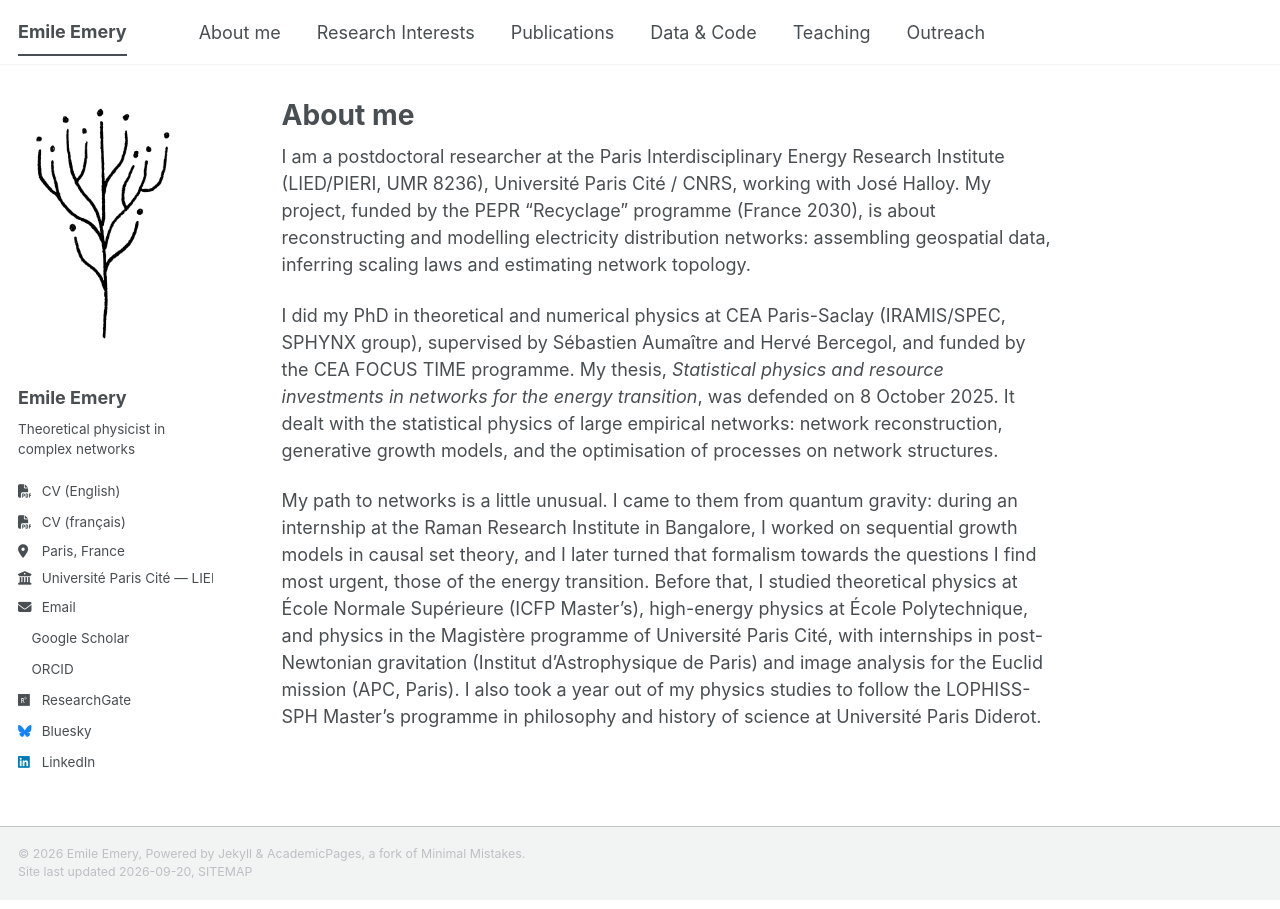
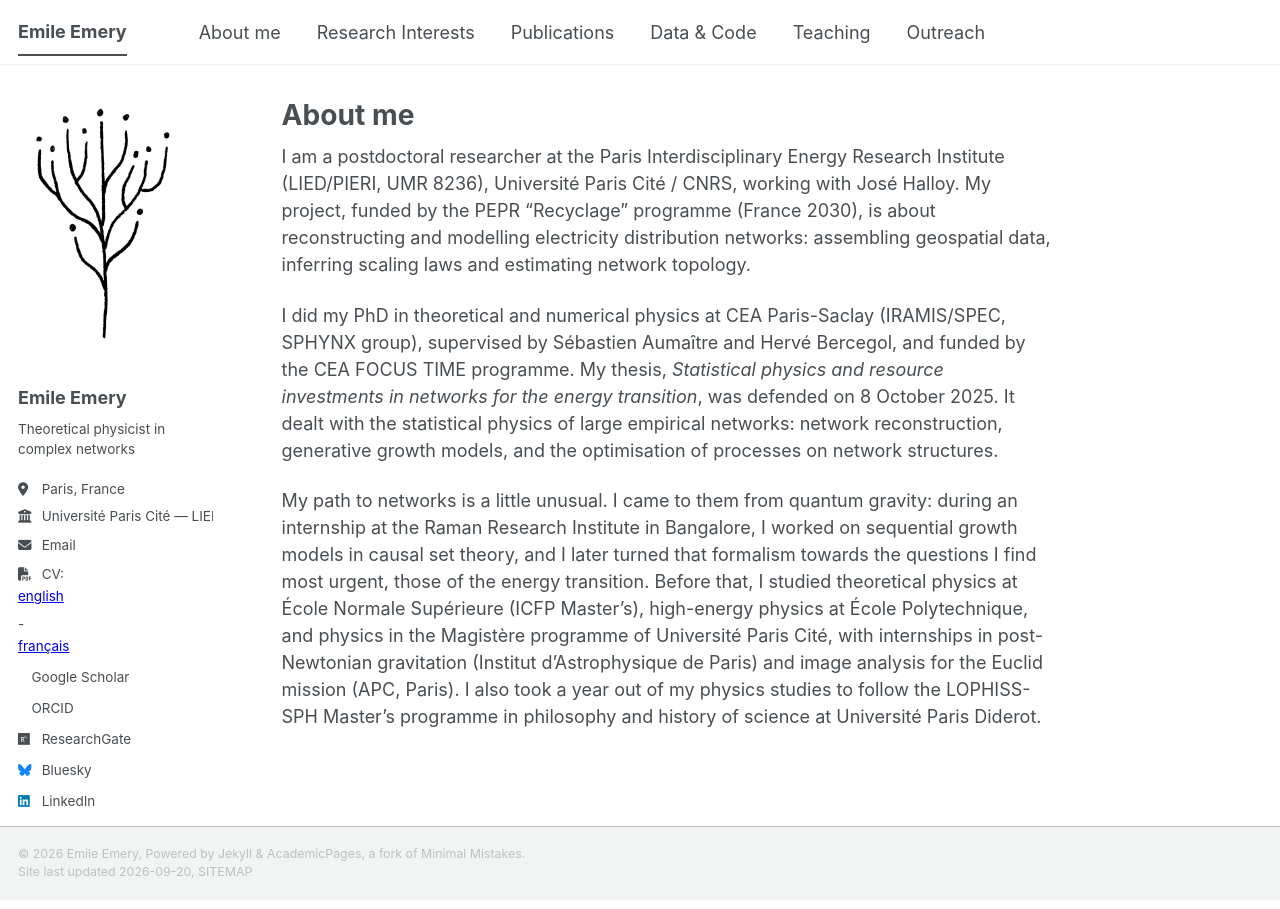
Before and after one commit to emileemery/emileemery.github.io, a Jekyll site: the page built from _pages/about.md, in a window 1280 px wide. Built offline with Jekyll 4.4.1, drawn with Linux system fonts in a browser that asks for light colours; a style sheet for code colours, icons or effects is not loaded.

Commit message:
Merge the CV links into one line below Email, styled as plain hyperlinks
Co-Authored-By: Claude Opus 5 <noreply@anthropic.com>

```diff
--- a/_includes/author-profile.html
+++ b/_includes/author-profile.html
@@ -23,14 +23,6 @@
   <div class="author__urls-wrapper">
     <button class="btn btn--inverse">Follow</button>
     <ul class="author__urls social-icons">
-      <!-- CV downloads -->
-      {% if author.cv_en %}
-        <li><a href="{{ author.cv_en | prepend: base_path }}"><i class="fas fa-fw fa-file-pdf icon-pad-right" aria-hidden="true"></i>CV (English)</a></li>
-      {% endif %}
-      {% if author.cv_fr %}
-        <li><a href="{{ author.cv_fr | prepend: base_path }}"><i class="fas fa-fw fa-file-pdf icon-pad-right" aria-hidden="true"></i>CV (français)</a></li>
-      {% endif %}
-
       <!-- Font Awesome icons / Biographic information  -->
       {% if author.location %}
         <li class="author__desktop"><i class="fas fa-fw fa-location-dot icon-pad-right" aria-hidden="true"></i>{{ author.location }}</li>
@@ -43,6 +35,13 @@
       {% endif %}
       {% if author.email %}
         <li><a href="mailto:{{ author.email }}"><i class="fas fa-fw fa-envelope icon-pad-right" aria-hidden="true"></i>{{ site.data.ui-text[site.locale].email_label | default: "Email" }}</a></li>
+      {% endif %}
+      {% if author.cv_en or author.cv_fr %}
+        <li class="author__cv"><i class="fas fa-fw fa-file-pdf icon-pad-right" aria-hidden="true"></i>CV:
+          {% if author.cv_en %}<a href="{{ author.cv_en | prepend: base_path }}">english</a>{% endif %}
+          {% if author.cv_en and author.cv_fr %} - {% endif %}
+          {% if author.cv_fr %}<a href="{{ author.cv_fr | prepend: base_path }}">français</a>{% endif %}
+        </li>
       {% endif %}
 
       <!-- Font Awesome and Academicons icons / Academic websites -->
--- a/_includes/head/custom.html
+++ b/_includes/head/custom.html
@@ -35,3 +35,14 @@
     background: none;
   }
 </style>
+
+<!-- CV links in the sidebar: plain blue underlined hyperlinks -->
+<style>
+  .author__cv a {
+    color: #0000ee;
+    text-decoration: underline;
+  }
+  .author__cv a:visited {
+    color: #551a8b;
+  }
+</style>
```
